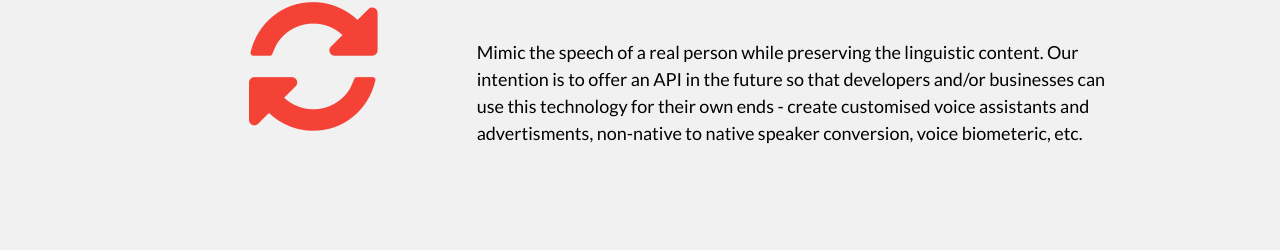
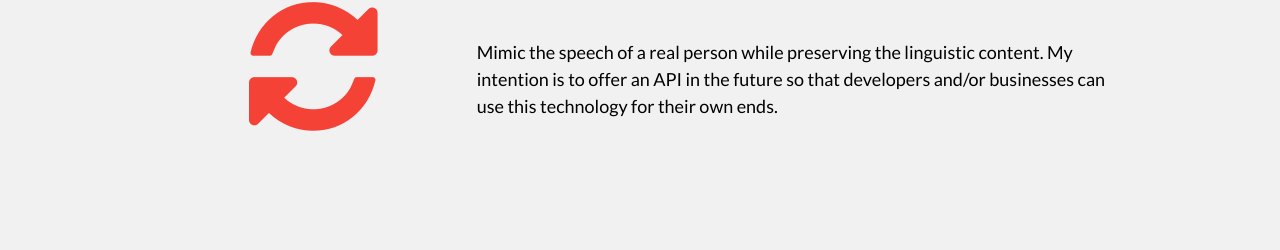
Before and after one commit to vinayakpahalwan7/mimic.ai, a plain HTML site: page index.html in a window 1280 px wide. Shown: the part 483-733 px from the top of the page. Drawn offline with nearby package versions, Linux system fonts and the light colour scheme.

Commit message:
Update index.html

```diff
--- a/index.html
+++ b/index.html
@@ -36,7 +36,7 @@ th {
       <i class="fa fa-refresh w3-padding-48 w3-text-red"></i>
     </div>
       <h1>Artificial Voices</h1>
-      <h5 class="w3-padding-32">Mimic the speech of a real person while preserving the linguistic content. Our intention is to offer an API in the future so that developers and/or businesses can use this technology for their own ends - create customised voice assistants and advertisments, non-native to native speaker conversion, voice biometeric, etc.</h5>
+      <h5 class="w3-padding-32">Mimic the speech of a real person while preserving the linguistic content. My intention is to offer an API in the future so that developers and/or businesses can use this technology for their own ends.</h5>
     </div>
   </div>
 </div>
```
